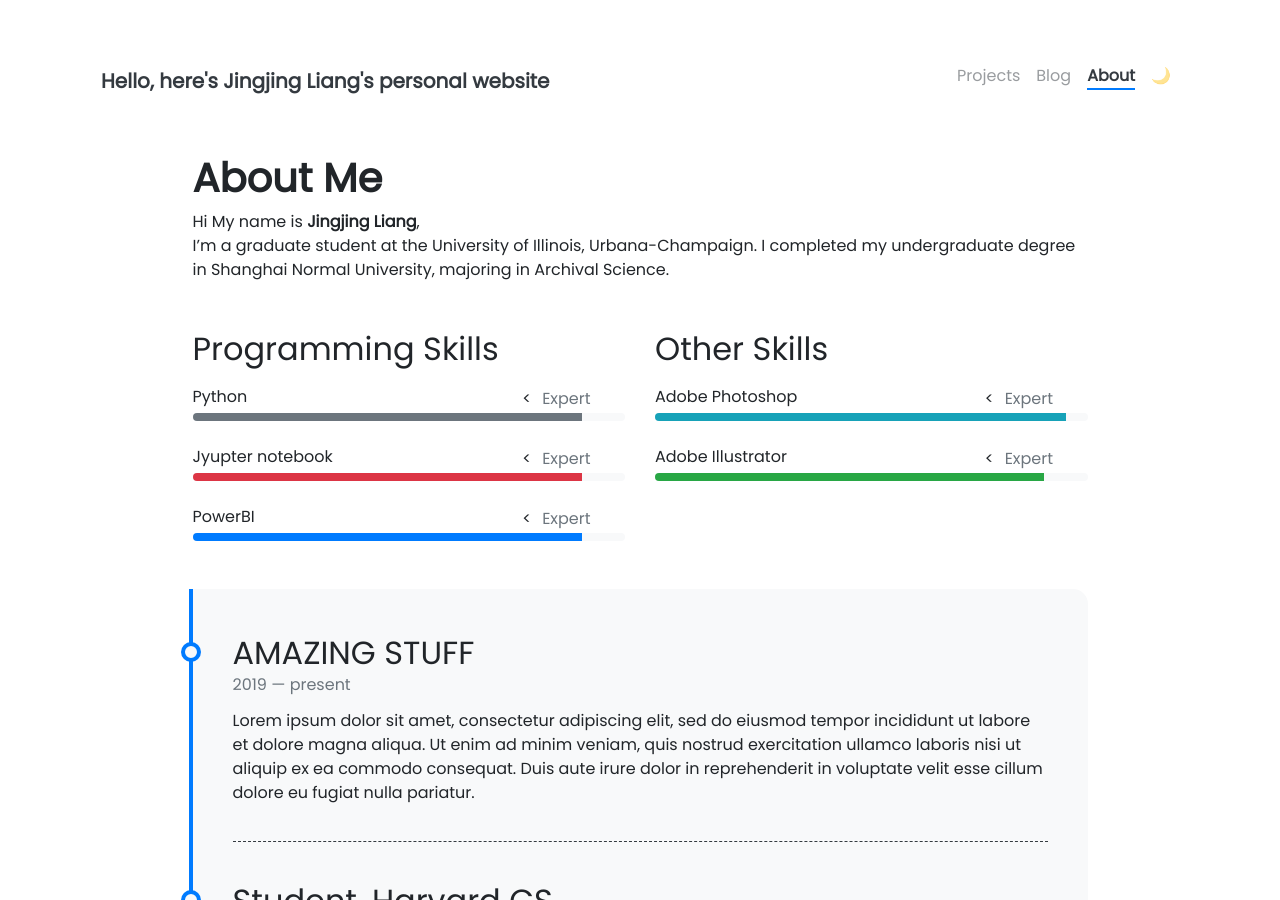
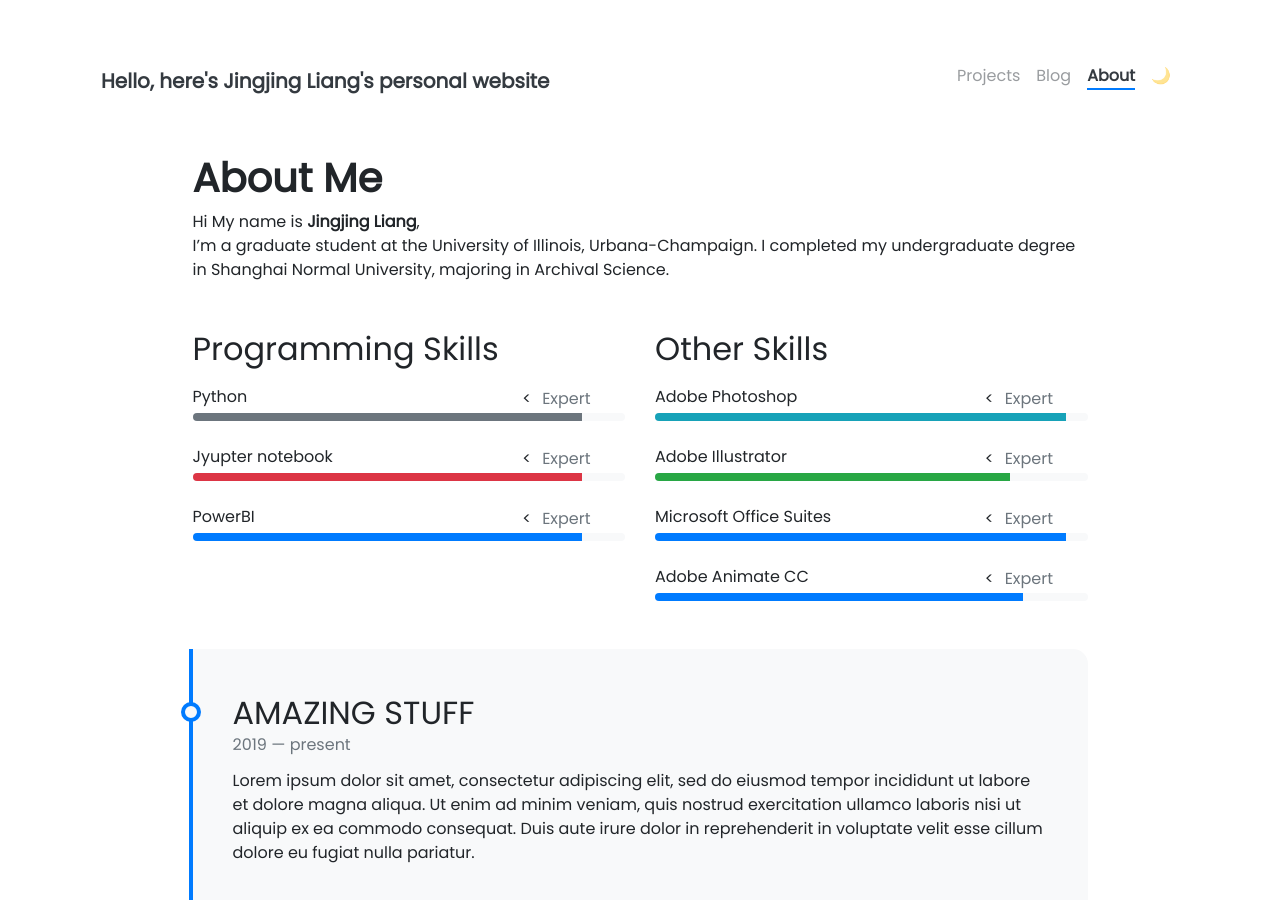
Before and after one commit to xenotopia/xenotopia.github.io, a Jekyll site: the page built from pages/about.md, in a window 1280 px wide and 900 px high. Built offline with Jekyll 4.4.1, drawn with Linux system fonts in a browser that asks for light colours; nearby versions of some CDN libraries.

Commit message:
Update other-skills.yml

```diff
--- a/_data/other-skills.yml
+++ b/_data/other-skills.yml
@@ -4,6 +4,16 @@
   color: info
 
 - name: Adobe Illustrator
-  percentage: 90
+  percentage: 82
   level: Expert
   color: success
+
+- name: Microsoft Office Suites
+  percentage: 95
+  level: Expert
+  color: pink
+
+- name: Adobe Animate CC
+  percentage: 85
+  level: Expert
+  color: purple
```
